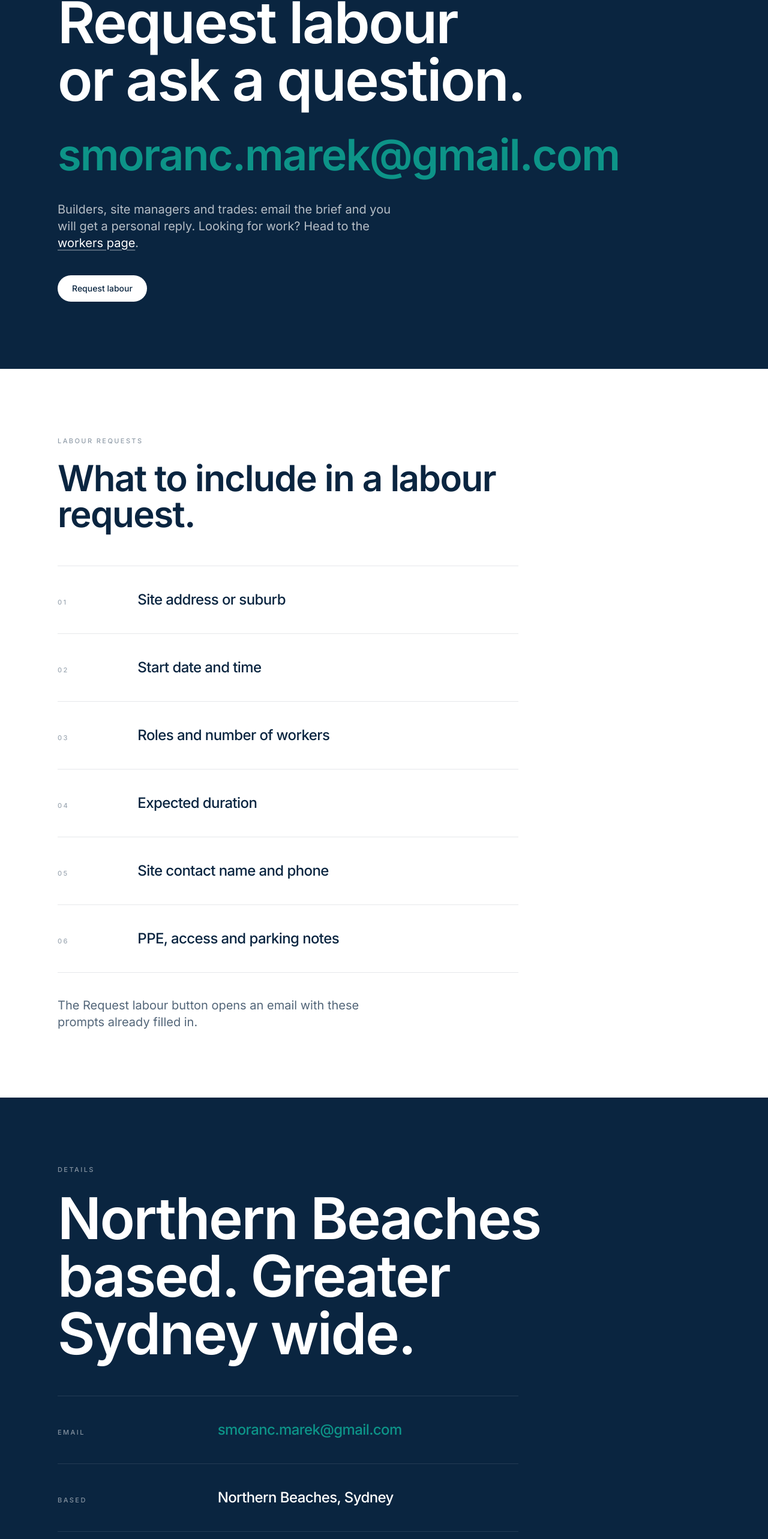
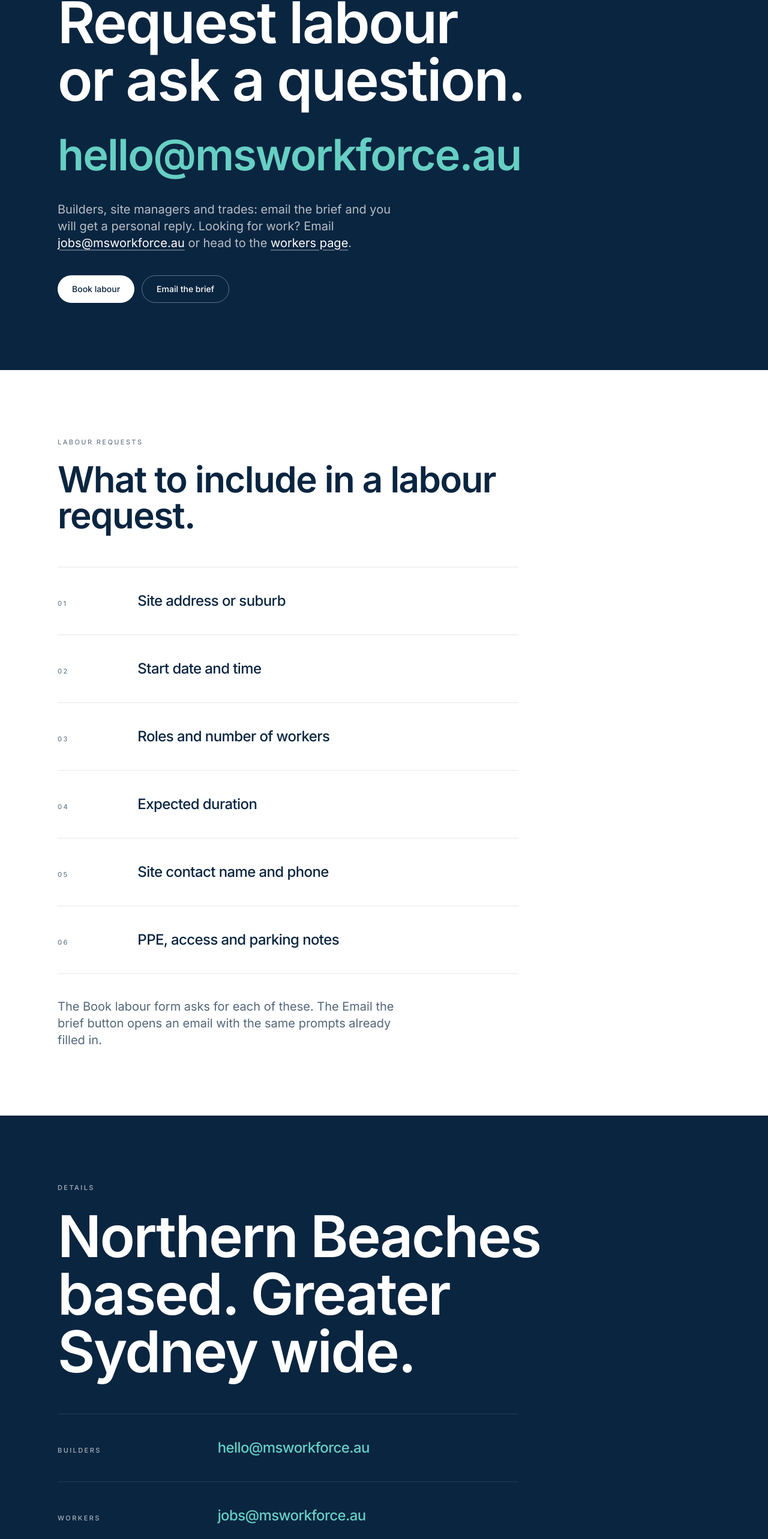
Before and after one commit to curiouscitizen11/MS-Workforce, a Next.js app: page /contact in a window 1280 px wide. Shown: the part 220-2786 px from the top of the page at 60% size. Built offline with nearby package versions, Linux system fonts and the light colour scheme.

Commit message:
Use hello@ for builders and jobs@ for workers; fix tickets price wording ('in October 2026'); add register anchor and White Card note

```diff
--- a/app/contact/page.tsx
+++ b/app/contact/page.tsx
@@ -1,11 +1,11 @@
 import type { Metadata } from "next";
 import Link from "next/link";
-import { EMAIL, EMAIL_HREF, REQUEST_LABOUR_HREF, OG_BASE } from "@/components/site";
+import { EMAIL, EMAIL_HREF, JOBS_EMAIL, JOBS_EMAIL_HREF, REQUEST_LABOUR_HREF, BOOK_LABOUR_URL, OG_BASE } from "@/components/site";
 
 export const metadata: Metadata = {
   title: "Contact MS Workforce",
   description:
-    "Request construction labour or ask a question. Email MS Workforce at smoranc.marek@gmail.com. Based on Sydney's Northern Beaches, supplying sites across Greater Sydney.",
+    "Request construction labour or ask a question. Builders email hello@msworkforce.au; workers email jobs@msworkforce.au. Based on Sydney's Northern Beaches, supplying sites across Greater Sydney.",
   alternates: { canonical: "/contact" },
   openGraph: {
     ...OG_BASE,
@@ -16,7 +16,8 @@ export const metadata: Metadata = {
 };
 
 const facts = [
-  { label: "Email", value: EMAIL, href: EMAIL_HREF },
+  { label: "Builders", value: EMAIL, href: EMAIL_HREF },
+  { label: "Workers", value: JOBS_EMAIL, href: JOBS_EMAIL_HREF },
   { label: "Based", value: "Northern Beaches, Sydney" },
   { label: "Service area", value: "Greater Sydney" },
 ];
@@ -35,24 +36,37 @@ export default function ContactPage() {
     <>
       <section className="flex screen items-center bg-navy text-white">
         <div className="wrap py-24 sm:py-28">
-          <p className="kicker text-white/50">Contact</p>
+          <p className="kicker text-white/65">Contact</p>
           <h1 className="display mt-6">Request labour or ask a question.</h1>
           <p className="mt-8 max-w-full text-[clamp(1.5rem,6vw,4.5rem)] font-semibold leading-tight tracking-tight [overflow-wrap:anywhere]">
-            <a href={EMAIL_HREF} className="text-teal">
+            <a href={EMAIL_HREF} className="text-teal-300">
               {EMAIL}
             </a>
           </p>
           <p className="lede mt-8 text-white/70">
             Builders, site managers and trades: email the brief and you will get
-            a personal reply. Looking for work? Head to the{" "}
+            a personal reply. Looking for work? Email{" "}
+            <a href={JOBS_EMAIL_HREF} className="text-white underline decoration-white/30 underline-offset-4">
+              {JOBS_EMAIL}
+            </a>{" "}
+            or head to the{" "}
             <Link href="/candidates" className="text-white underline decoration-white/30 underline-offset-4">
               workers page
             </Link>
             .
           </p>
-          <div className="mt-10">
-            <a href={REQUEST_LABOUR_HREF} className="pill pill-light">
-              Request labour
+          <div className="mt-10 flex flex-col gap-3 sm:flex-row">
+            <a
+              href={BOOK_LABOUR_URL}
+              target="_blank"
+              rel="noopener noreferrer"
+              className="pill pill-light w-full sm:w-auto"
+            >
+              Book labour
+              <span className="sr-only"> (form opens in a new tab)</span>
+            </a>
+            <a href={REQUEST_LABOUR_HREF} className="pill pill-line w-full sm:w-auto">
+              Email the brief
             </a>
           </div>
         </div>
@@ -60,36 +74,36 @@ export default function ContactPage() {
 
       <section className="flex screen items-center bg-white text-navy">
         <div className="wrap py-24 sm:py-28">
-          <p className="kicker text-navy/45">Labour requests</p>
+          <p className="kicker text-navy/60">Labour requests</p>
           <h2 className="mt-6 max-w-3xl text-4xl font-semibold tracking-tight sm:text-6xl">
             What to include in a labour request.
           </h2>
           <ul className="mt-14 max-w-3xl border-b border-navy/10">
             {include.map((item, index) => (
               <li key={item} className="stack-row border-t border-navy/10">
-                <span className="kicker text-navy/40 sm:col-span-2">0{index + 1}</span>
+                <span className="kicker text-navy/60 sm:col-span-2">0{index + 1}</span>
                 <span className="text-xl font-medium tracking-tight sm:col-span-10 sm:text-2xl">{item}</span>
               </li>
             ))}
           </ul>
           <p className="lede mt-10 text-navy/70">
-            The Request labour button opens an email with these prompts already
-            filled in.
+            The Book labour form asks for each of these. The Email the brief button
+            opens an email with the same prompts already filled in.
           </p>
         </div>
       </section>
 
       <section className="flex screen items-center bg-navy text-white">
         <div className="wrap py-24 sm:py-28">
-          <p className="kicker text-white/50">Details</p>
+          <p className="kicker text-white/65">Details</p>
           <h2 className="display mt-6">Northern Beaches based. Greater Sydney wide.</h2>
           <dl className="mt-14 max-w-3xl border-b border-white/10">
             {facts.map((item) => (
               <div key={item.label} className="stack-row border-t border-white/10">
-                <dt className="kicker text-white/50 sm:col-span-4">{item.label}</dt>
+                <dt className="kicker text-white/65 sm:col-span-4">{item.label}</dt>
                 <dd className="break-words text-xl font-medium tracking-tight sm:col-span-8 sm:text-2xl">
                   {item.href ? (
-                    <a href={item.href} className="text-teal">
+                    <a href={item.href} className="text-teal-300">
                       {item.value}
                     </a>
                   ) : (
--- a/components/site.ts
+++ b/components/site.ts
@@ -1,7 +1,12 @@
 export const SITE_URL = "https://www.msworkforce.au";
 export const SITE_NAME = "MS Workforce";
-export const EMAIL = "smoranc.marek@gmail.com";
+export const EMAIL = "hello@msworkforce.au";
 export const EMAIL_HREF = "mailto:" + EMAIL;
+export const JOBS_EMAIL = "jobs@msworkforce.au";
+export const JOBS_EMAIL_HREF = "mailto:" + JOBS_EMAIL;
+export const BOOK_LABOUR_URL = "https://tally.so/r/eqdXAE";
+export const WORKER_FORM_URL =
+  "https://protective-stamp-342.notion.site/69740d4cbc6c41ef914d8fb316b4b957?pvs=105";
 
 const requestBody = [
   "Hi MS Workforce,",
@@ -25,7 +30,7 @@ export const REQUEST_LABOUR_HREF =
   encodeURIComponent(requestBody);
 
 export const WORK_ENQUIRY_HREF =
-  EMAIL_HREF + "?subject=" + encodeURIComponent("Looking for construction work");
+  JOBS_EMAIL_HREF + "?subject=" + encodeURIComponent("Looking for construction work");
 
 export const GENERAL_ENQUIRY_HREF =
   EMAIL_HREF + "?subject=" + encodeURIComponent("Enquiry");
```
Also changed, not shown: app/candidates/page.tsx (+18 -17 lines).
